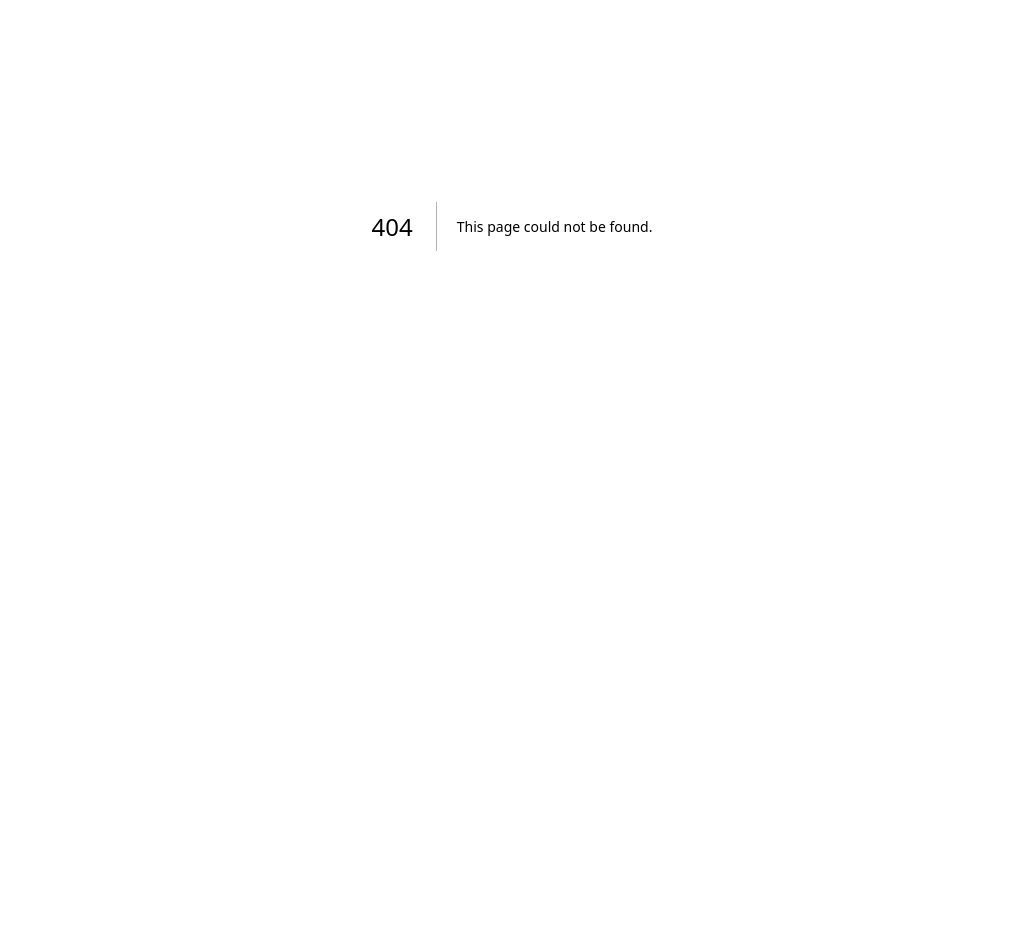
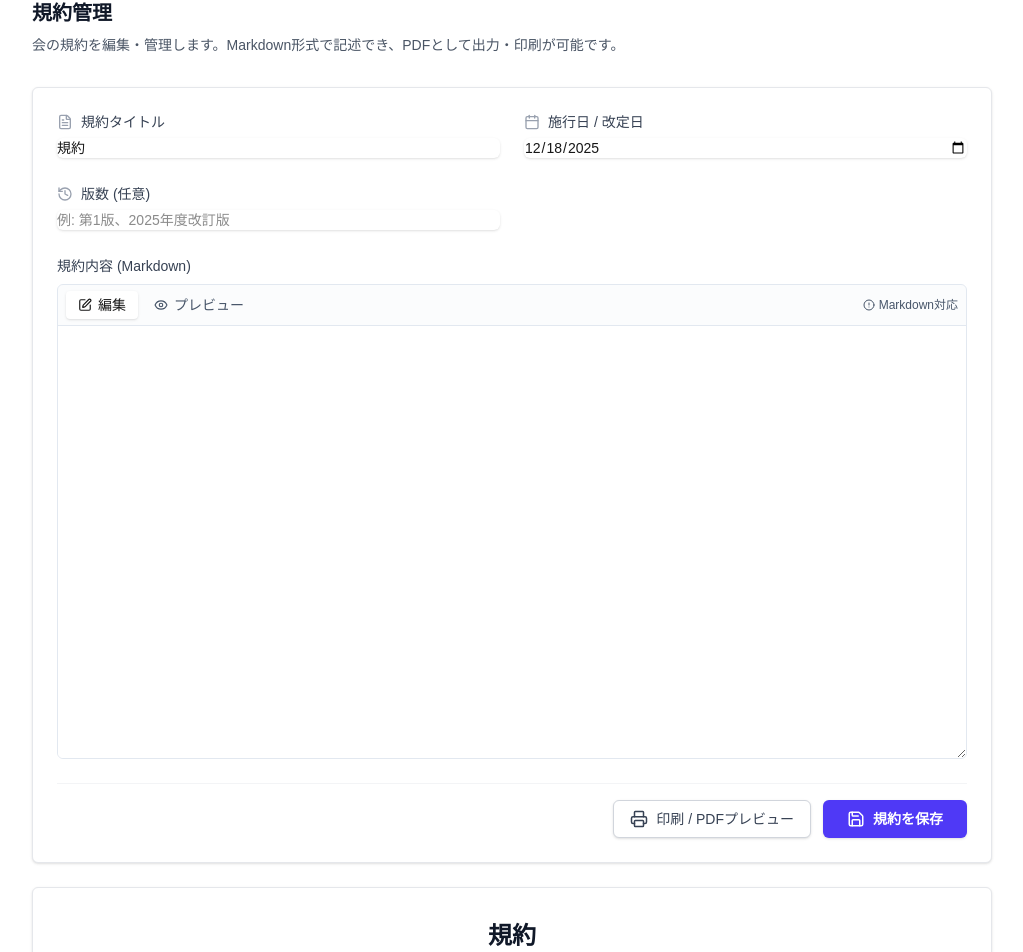
Before and after one commit to masamunet/kodomokai, a Next.js app in the folder frontend/: page /admin/constitution in a window 1280 px wide. Before the commit this address had no page. Shown: the part 174-1126 px from the top of the page, without its empty margins (128-1151 px from the left). Before the commit the page ends 800 px from the top, so only its background shows below. Built offline with nearby package versions, Linux system fonts and the light colour scheme; no server answers; the database is empty.

Commit message:
feat: 管理画面に規約の編集・表示機能を追加しました

```diff
--- /dev/null
+++ b/frontend/app/admin/actions/constitution.ts
@@ -0,0 +1,72 @@
+'use server'
+
+import { createClient } from '@/lib/supabase/server'
+import { revalidatePath } from 'next/cache'
+
+export async function getConstitution() {
+  const supabase = await createClient()
+
+  const { data, error } = await supabase
+    .from('constitutions')
+    .select('*')
+    .order('updated_at', { ascending: false })
+    .limit(1)
+    .single()
+
+  if (error) {
+    if (error.code === 'PGRST116') {
+      return null
+    }
+    console.error('Error fetching constitution:', error.message)
+    return null
+  }
+
+  return data
+}
+
+export async function upsertConstitution(formData: FormData) {
+  const supabase = await createClient()
+
+  const title = formData.get('title') as string
+  const content = formData.get('content') as string
+  const version_date = formData.get('version_date') as string
+  const version_name = formData.get('version_name') as string
+
+  // Get current one to update
+  const { data: existing } = await supabase
+    .from('constitutions')
+    .select('id')
+    .order('updated_at', { ascending: false })
+    .limit(1)
+    .single()
+
+  const payload = {
+    title,
+    content,
+    version_date,
+    version_name: version_name || null,
+    updated_at: new Date().toISOString()
+  }
+
+  let error
+  if (existing) {
+    const { error: updError } = await supabase
+      .from('constitutions')
+      .update(payload)
+      .eq('id', existing.id)
+    error = updError
+  } else {
+    const { error: insError } = await supabase
+      .from('constitutions')
+      .insert(payload)
+    error = insError
+  }
+
+  if (error) {
+    console.error('Upsert constitution error:', error)
+    return { success: false, message: '規約の保存に失敗しました: ' + error.message }
+  }
+
+  revalidatePath('/admin/constitution')
+  return { success: true, message: '規約を保存しました' }
+}
--- /dev/null
+++ b/frontend/app/admin/constitution/page.tsx
@@ -0,0 +1,24 @@
+import { getConstitution } from '../actions/constitution'
+import AdminPageHeader from '@/components/admin/AdminPageHeader'
+import ConstitutionEditor from '@/components/admin/ConstitutionEditor'
+
+export const dynamic = 'force-dynamic'
+
+export default async function ConstitutionPage() {
+  const constitution = await getConstitution()
+
+  return (
+    <div className="max-w-5xl mx-auto p-4 sm:p-6 lg:p-8">
+      <div className="print:hidden">
+        <AdminPageHeader
+          title="規約管理"
+          description="会の規約を編集・管理します。Markdown形式で記述でき、PDFとして出力・印刷が可能です。"
+        />
+      </div>
+
+      <div className="mt-8">
+        <ConstitutionEditor initialData={constitution} />
+      </div>
+    </div>
+  )
+}
--- a/frontend/app/admin/layout.tsx
+++ b/frontend/app/admin/layout.tsx
@@ -76,6 +76,9 @@ function NavLinks() {
       <Link href="/admin/settings" className="text-muted-foreground hover:text-foreground px-3 py-1.5 rounded-md text-sm font-medium hover:bg-muted transition-colors whitespace-nowrap">
         設定
       </Link>
+      <Link href="/admin/constitution" className="text-muted-foreground hover:text-foreground px-3 py-1.5 rounded-md text-sm font-medium hover:bg-muted transition-colors whitespace-nowrap">
+        規約
+      </Link>
       <div className="h-5 w-px bg-border mx-2 shrink-0" />
       <Link href="/admin/notifications" className="text-muted-foreground hover:text-foreground px-3 py-1.5 rounded-md text-sm font-medium hover:bg-muted transition-colors whitespace-nowrap">
         配信
--- /dev/null
+++ b/frontend/components/admin/ConstitutionEditor.tsx
@@ -0,0 +1,165 @@
+'use client'
+
+import { useState, useTransition } from 'react'
+import { Printer, Save, FileText, Calendar, History } from 'lucide-react'
+import MarkdownEditor from '@/components/ui/MarkdownEditor'
+import ReactMarkdown from 'react-markdown'
+import remarkGfm from 'remark-gfm'
+import { upsertConstitution } from '@/app/admin/actions/constitution'
+
+type Constitution = {
+  id: string
+  title: string
+  content: string
+  version_date: string
+  version_name: string | null
+  updated_at: string
+}
+
+type Props = {
+  initialData: Constitution | null
+}
+
+export default function ConstitutionEditor({ initialData }: Props) {
+  const [isPending, startTransition] = useTransition()
+  const [message, setMessage] = useState<{ type: 'success' | 'error', text: string } | null>(null)
+  const [content, setContent] = useState(initialData?.content || '')
+
+  const handleSubmit = async (formData: FormData) => {
+    setMessage(null)
+    startTransition(async () => {
+      const result = await upsertConstitution(formData)
+      if (result.success) {
+        setMessage({ type: 'success', text: result.message })
+      } else {
+        setMessage({ type: 'error', text: result.message })
+      }
+    })
+  }
+
+  const handlePrint = () => {
+    window.print()
+  }
+
+  return (
+    <div className="space-y-6">
+      {/* Alert Message */}
+      {message && (
+        <div className={`p-4 rounded-md border ${message.type === 'success' ? 'bg-green-50 border-green-200 text-green-700' : 'bg-red-50 border-red-200 text-red-700'
+          }`}>
+          {message.text}
+        </div>
+      )}
+
+      {/* Editor Controls - Hidden on Print */}
+      <div className="bg-white p-6 shadow sm:rounded-md border border-gray-200 print:hidden">
+        <form action={handleSubmit} className="space-y-6">
+          <div className="grid grid-cols-1 md:grid-cols-2 gap-6">
+            <div>
+              <label className="block text-sm font-medium text-gray-700 mb-1 flex items-center gap-2">
+                <FileText size={16} className="text-gray-400" />
+                規約タイトル
+              </label>
+              <input
+                type="text"
+                name="title"
+                defaultValue={initialData?.title || '規約'}
+                required
+                className="w-full rounded-md border-gray-300 shadow-sm focus:border-indigo-500 focus:ring-indigo-500 sm:text-sm"
+              />
+            </div>
+            <div>
+              <label className="block text-sm font-medium text-gray-700 mb-1 flex items-center gap-2">
+                <Calendar size={16} className="text-gray-400" />
+                施行日 / 改定日
+              </label>
+              <input
+                type="date"
+                name="version_date"
+                defaultValue={initialData?.version_date || new Date().toISOString().split('T')[0]}
+                required
+                className="w-full rounded-md border-gray-300 shadow-sm focus:border-indigo-500 focus:ring-indigo-500 sm:text-sm"
+              />
+            </div>
+            <div>
+              <label className="block text-sm font-medium text-gray-700 mb-1 flex items-center gap-2">
+                <History size={16} className="text-gray-400" />
+                版数 (任意)
+              </label>
+              <input
+                type="text"
+                name="version_name"
+                defaultValue={initialData?.version_name || ''}
+                placeholder="例: 第1版、2025年度改訂版"
+                className="w-full rounded-md border-gray-300 shadow-sm focus:border-indigo-500 focus:ring-indigo-500 sm:text-sm"
+              />
+            </div>
+          </div>
+
+          <div>
+            <label className="block text-sm font-medium text-gray-700 mb-2">
+              規約内容 (Markdown)
+            </label>
+            <MarkdownEditor
+              name="content"
+              defaultValue={content}
+              rows={20}
+            />
+          </div>
+
+          <div className="flex justify-end gap-3 pt-4 border-t border-gray-100">
+            <button
+              type="button"
+              onClick={handlePrint}
+              className="flex items-center gap-2 px-4 py-2 bg-white border border-gray-300 text-gray-700 rounded-md shadow-sm hover:bg-gray-50 font-medium text-sm transition-colors"
+            >
+              <Printer size={18} />
+              印刷 / PDFプレビュー
+            </button>
+            <button
+              type="submit"
+              disabled={isPending}
+              className="flex items-center gap-2 px-6 py-2 bg-indigo-600 text-white rounded-md shadow-sm hover:bg-indigo-700 font-bold text-sm disabled:opacity-50 transition-colors"
+            >
+              <Save size={18} />
+              {isPending ? '保存中...' : '規約を保存'}
+            </button>
+          </div>
+        </form>
+      </div>
+
+      {/* Print View / Preview - Inspired by AnnualSchedule (optimized for printing) */}
+      <div className="bg-white p-8 shadow sm:rounded-md border border-gray-200 print:shadow-none print:border-none print:p-0">
+        <div className="max-w-3xl mx-auto">
+          {/* Print Header */}
+          <div className="border-b-2 border-black pb-4 mb-8 text-center print:pt-4">
+            <h1 className="text-2xl font-bold text-gray-900">{initialData?.title || '規約'}</h1>
+            <div className="mt-2 flex justify-between text-sm text-gray-500">
+              <span>{initialData?.version_name}</span>
+              <span>施行日: {initialData?.version_date ? new Date(initialData.version_date).toLocaleDateString('ja-JP', { year: 'numeric', month: 'long', day: 'numeric' }) : '-'}</span>
+            </div>
+          </div>
+
+          {/* Constitution Content */}
+          <div className="prose prose-slate max-w-none print:prose-sm print:text-black">
+            {initialData?.content ? (
+              <ReactMarkdown remarkPlugins={[remarkGfm]}>
+                {initialData.content}
+              </ReactMarkdown>
+            ) : (
+              <div className="text-center py-12 text-gray-400 italic print:hidden">
+                まだ規約が登録されていません。上のエディタで入力してください。
+              </div>
+            )}
+          </div>
+
+          {/* Print Footer */}
+          <div className="mt-12 pt-4 border-t border-gray-100 text-right text-xs text-gray-400 print:border-black print:text-black font-serif">
+            <div>以上</div>
+            <div className="mt-1">最終更新日: {initialData?.updated_at ? new Date(initialData.updated_at).toLocaleString('ja-JP') : '-'}</div>
+          </div>
+        </div>
+      </div>
+    </div>
+  )
+}
```
Also changed, not shown: 1 other file (tests, documents, lock files or other folders).
